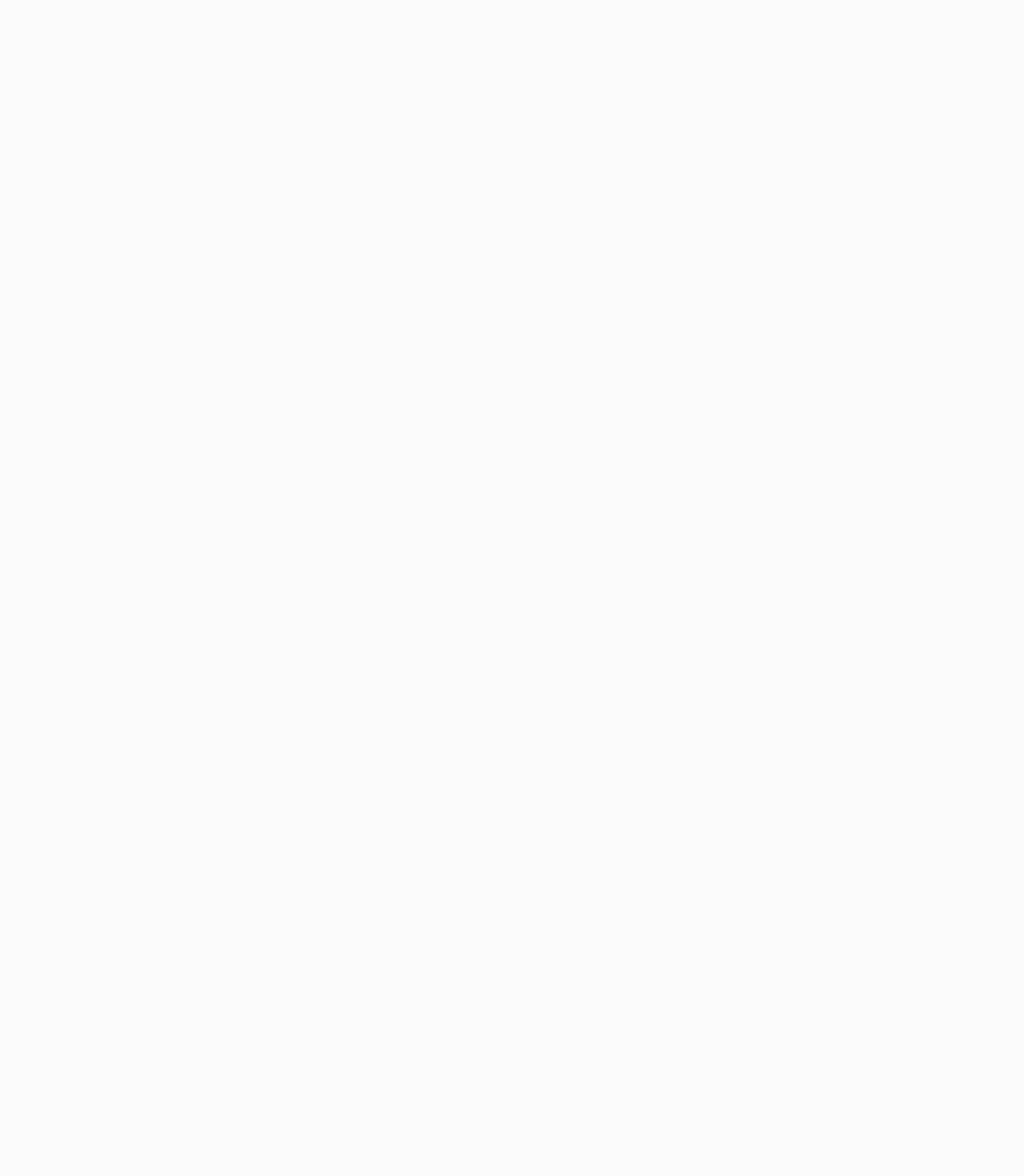
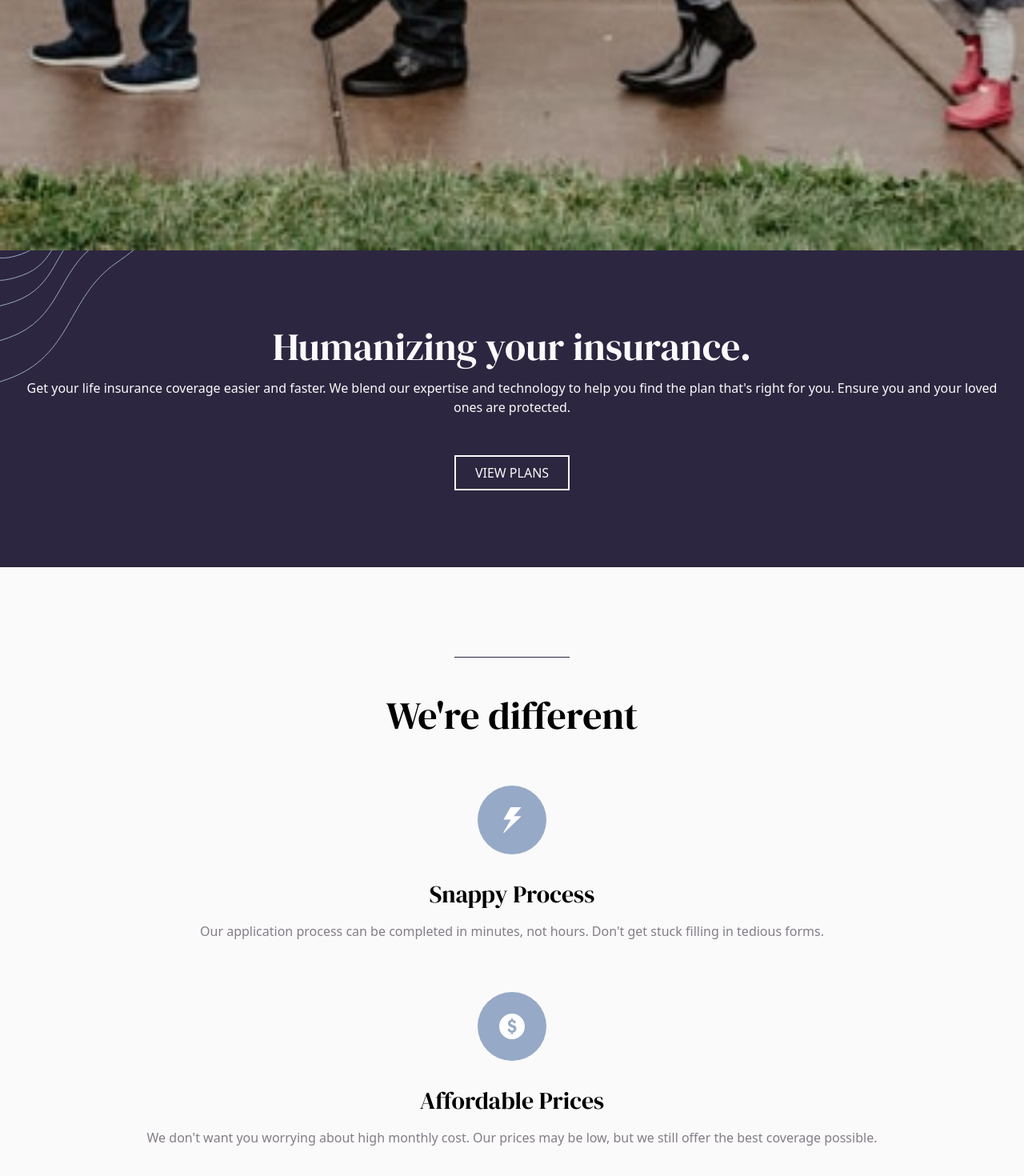
Before and after one commit to rawrisotto/insure-landing-page, a React (Vite) app: page / in a window 1280 px wide. Shown: the part 1320-2790 px from the top of the page at 80% size. Before the commit the page ends 800 px from the top, so only its background shows below. Built offline with nearby package versions, Linux system fonts and the light colour scheme.

Commit message:
feat: Added main content

```diff
--- a/src/App.jsx
+++ b/src/App.jsx
@@ -1,10 +1,12 @@
 import Navbar from "./components/Navbar"
+import Main from "./components/Main"
 import Footer from "./components/Footer"
 
 function App() {
   return (
     <>
       <Navbar />
+      <Main />
       <Footer />
     </>
   )
--- a/src/components/Footer.jsx
+++ b/src/components/Footer.jsx
@@ -1,9 +1,8 @@
-import React from "react";
 import logo from "/images/logo.svg";
 
 const Footer = () => {
   return (
-    <footer className="bg-no-repeat bg-contain md:bg-auto bg-footer-mobile md:bg-footer-desktop py-24 px-6 md:px-20">
+    <footer className="bg-neutral-300 bg-no-repeat bg-contain md:bg-auto bg-footer-mobile md:bg-footer-desktop py-24 px-6 md:px-20">
       <div className="flex flex-col md:flex-row md:justify-between gap-8 items-center">
         <img className="h-5 w-fit" src={logo} alt="Insure Logo" />
         <div className="flex gap-4">
--- /dev/null
+++ b/src/components/Main.jsx
@@ -0,0 +1,78 @@
+import heroMobile from "/images/image-intro-mobile.jpg";
+// import heroDesktop from "/images/image-intro-desktop.jpg";
+import patternLeftMobile from "/images/bg-pattern-intro-left-mobile.svg";
+import snappyProcess from "/images/icon-snappy-process.svg";
+import peopleFirst from "/images/icon-people-first.svg";
+import affordablePrices from "/images/icon-affordable-prices.svg";
+
+const Main = () => {
+  return (
+    <main>
+      <img className="w-full" src={heroMobile} alt="Hero Image" />
+      <img className="absolute" src={patternLeftMobile} />
+      <section>
+        <div className="text-center py-24 px-5 text-neutral-100 bg-primary-700">
+          <h2 className="text-5xl font-body mb-4">
+            Humanizing your insurance.
+          </h2>
+          <p>
+            Get your life insurance coverage easier and faster. We blend our
+            expertise and technology to help you find the plan that&apos;s right
+            for you. Ensure you and your loved ones are protected.
+          </p>
+          <button className="uppercase mt-12 border-solid border-2 border-neutral-100 py-2 px-6">
+            View Plans
+          </button>
+        </div>
+      </section>
+      <section className="py-28 px-5 text-center">
+        <div className="w-36 h-[1px] bg-primary-700 mx-auto"></div>
+        <h2 className="text-5xl font-body my-12">We&apos;re different</h2>
+        <div className="my-16">
+          <img
+            className="mx-auto"
+            src={snappyProcess}
+            alt="Snappy Process Icon"
+          />
+          <h3 className="font-body text-3xl mt-8 mb-4">Snappy Process</h3>
+          <p className="text-neutral-400">
+            Our application process can be completed in minutes, not hours.
+            Don&apos;t get stuck filling in tedious forms.
+          </p>
+        </div>
+        <div className="my-16">
+          <img
+            className="mx-auto"
+            src={affordablePrices}
+            alt="Affordable Prices Icon"
+          />
+          <h3 className="font-body text-3xl mt-8 mb-4">Affordable Prices</h3>
+          <p className="text-neutral-400">
+            We don&apos;t want you worrying about high monthly cost. Our prices
+            may be low, but we still offer the best coverage possible.
+          </p>
+        </div>
+        <div className="my-16">
+          <img className="mx-auto" src={peopleFirst} alt="People First Icon" />
+          <h3 className="font-body text-3xl mt-8 mb-4">People First</h3>
+          <p className="text-neutral-400">
+            Our plans aren&apos;t full of conditions and clauses to prevent
+            payouts. We make sure you&apos;re covered when you need it.
+          </p>
+        </div>
+        <div className="bg-primary-700 mt-32 text-neutral-100 text-center px-10 py-16 bg-no-repeat bg-right bg-pattern-work-mobile">
+          <h3 className="font-body text-4xl mb-8">
+            Find out more about how we work
+          </h3>
+          <button className="uppercase border-solid border-2 border-neutral-100 py-2 px-6">
+            How we work
+          </button>
+        </div>
+      </section>
+    </main>
+  );
+};
+
+export default Main;
+
+// bg-no-repeat bg-[url('/images/bg-pattern-intro-left-mobile.svg'),_url('/images/bg-pattern-intro-right-mobile.svg')] bg-[position:left_top,_right_bottom_-30px] z-10
--- a/tailwind.config.js
+++ b/tailwind.config.js
@@ -10,6 +10,7 @@ export default {
         'primary-400': 'hsl(216, 30%, 68%)',
         'primary-700': 'hsl(256, 26%, 20%)',
         'neutral-100': 'hsl(0, 0%, 98%)',
+        'neutral-300': 'hsl(0, 0%, 97%)',
         'neutral-400': 'hsl(273, 4%, 51%)',
         'neutral-800': 'hsl(270, 9%, 17%)',
       },
@@ -22,7 +23,11 @@ export default {
         'close': "url('/images/icon-close.svg')",
         'nav-menu': "url('/images/bg-pattern-mobile-nav.svg')",
         'footer-mobile': "url('/images/bg-pattern-footer-mobile.svg')",
-        'footer-desktop': "url('/images/bg-pattern-footer-desktop.svg')"
+        'footer-desktop': "url('/images/bg-pattern-footer-desktop.svg')",
+        'pattern-work-mobile': "url('/images/bg-pattern-how-we-work-mobile.svg')",
+        'pattern-work-desktop': "url('/images/bg-pattern-how-we-work-desktop.svg')",
+        'pattern-left-mobile': "url('/images/bg-pattern-intro-left-mobile.svg')",
+        'pattern-right-mobile': "url('/images/bg-pattern-intro-right-mobile.svg')",
       }
     },
   },
```
